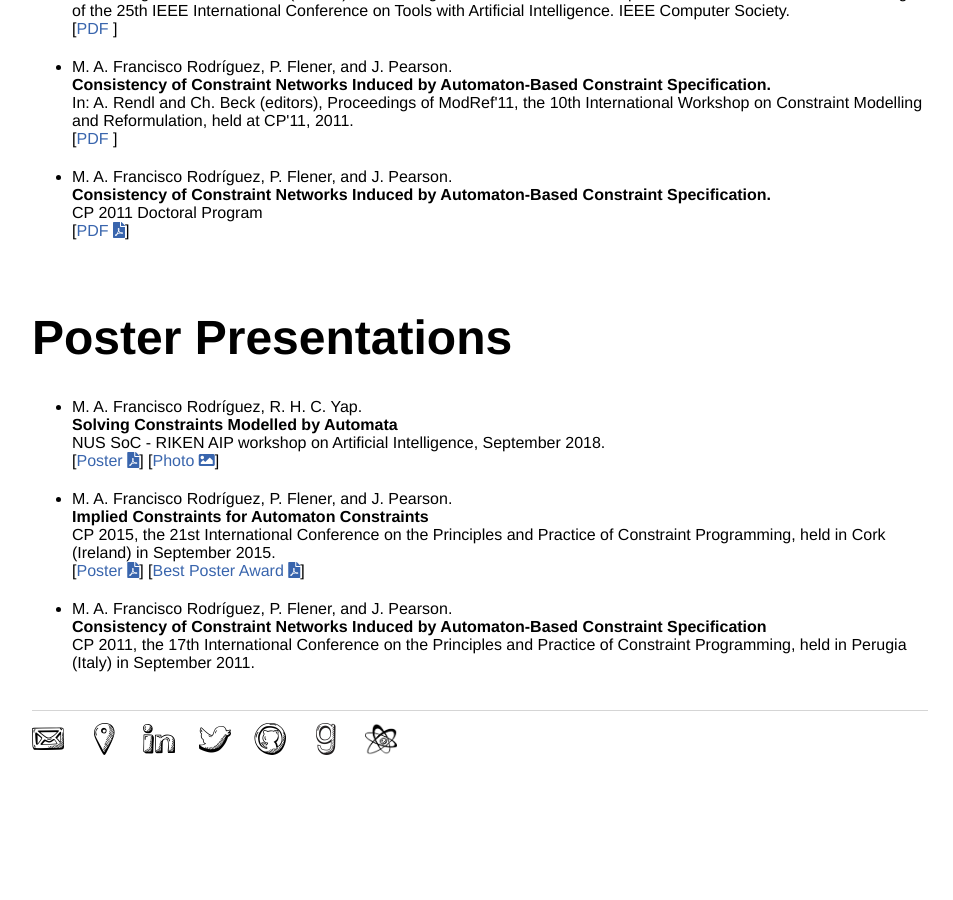
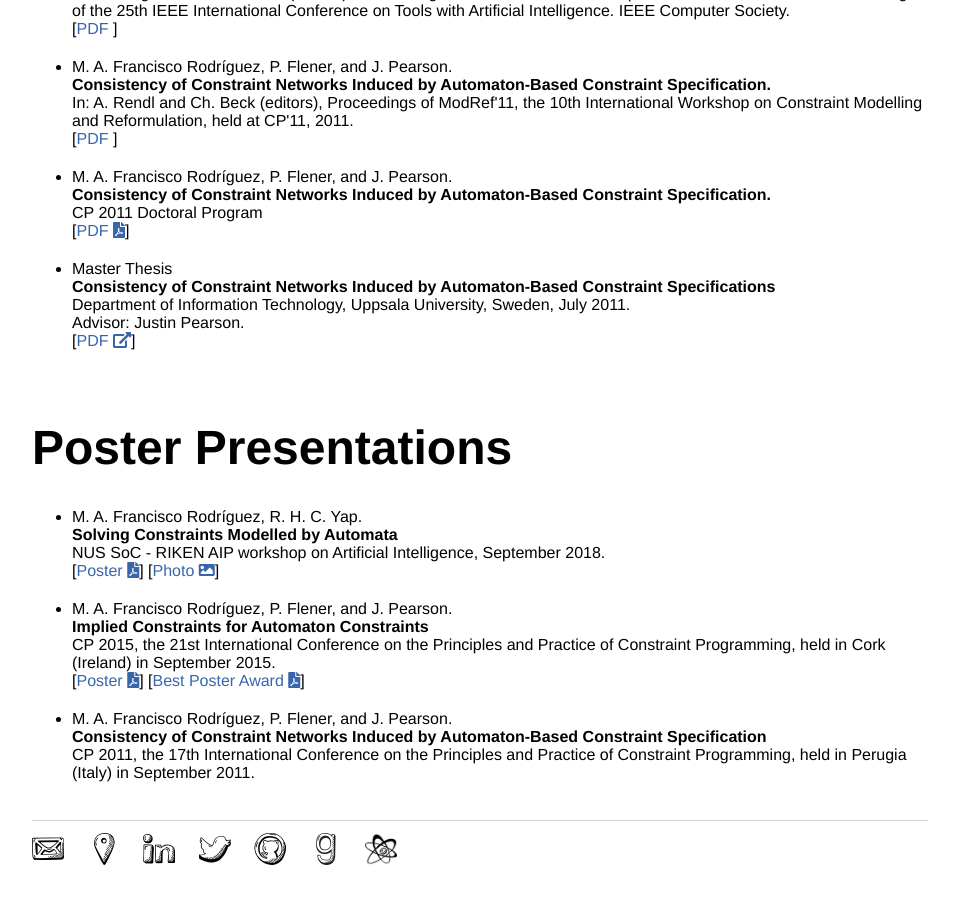
Before and after one commit to andreina-francisco/andreina-francisco.github.io, a Jekyll site: the page built from cv/index.html, in a window 1280 px wide and 900 px high, scrolled down 1259 px. Shown: the whole window, without its empty margins (160-1113 px from the left). Built offline with Jekyll 4.4.1, drawn with Linux system fonts in a browser that asks for light colours; nearby versions of some CDN libraries; a style sheet for code colours, icons or effects is not loaded; before the commit the page ends 2077 px from its top, so only the background shows below that.

Commit message:
Added master thesis

```diff
--- a/cv/index.html
+++ b/cv/index.html
@@ -109,6 +109,14 @@ title: Mar&iacute;a Andre&iacute;na Francisco Rodr&iacute;guez
 			<span class="note">CP 2011 Doctoral Program</span><br />
 			[<a class="text" href="http://www.dmi.unipg.it/cp2011/downloads/dp2011/DP_at_CP2011.pdf">PDF <i class="fas fa-file-pdf"></i></a>]
 		</li>
+
+		<li class="pub @">
+			Master Thesis<br />
+			<span class="title">Consistency of Constraint Networks Induced by Automaton-Based Constraint Specifications</span><br />
+			<span class="note">Department of Information Technology, Uppsala University, Sweden, July 2011.</span><br />
+			<span class="note">Advisor: Justin Pearson. </span><br />
+			[<a class="text" href="http://urn.kb.se/resolve?urn=urn:nbn:se:uu:diva-156441">PDF <i class="fas fa-external-link-alt"></i></a>]
+		</li>
 	</ul>
 
 	<br />
```
